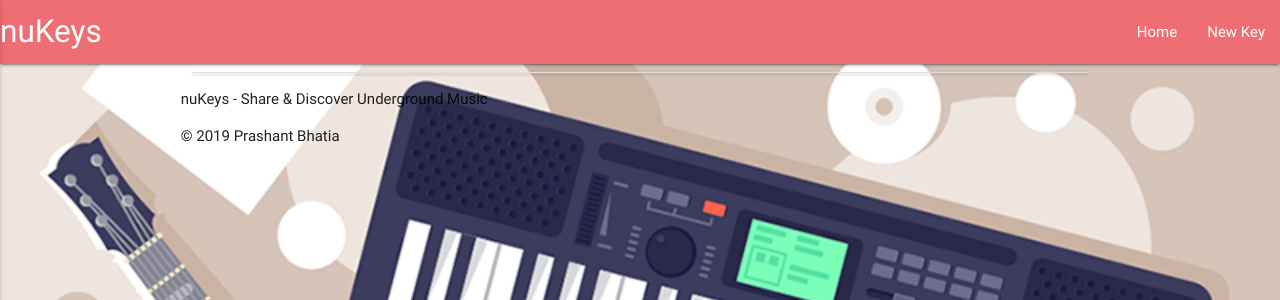
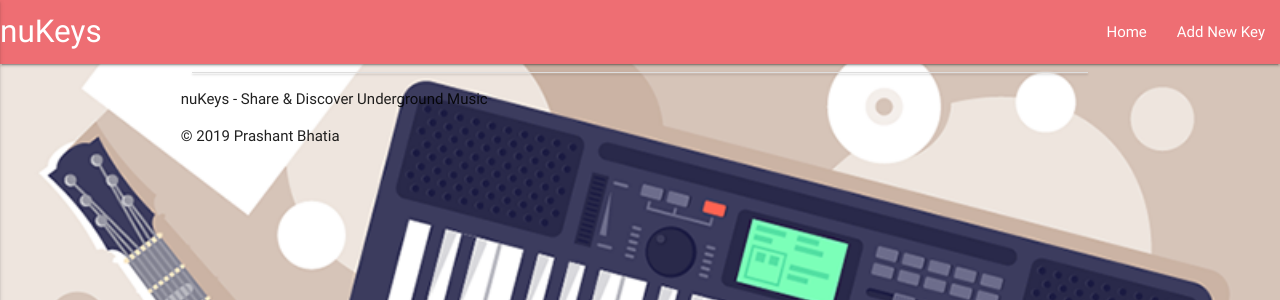
Before and after one commit to Prashant2204/nukeys, a Flask app: page / in a window 1280 px wide. Shown: the top 300 px of the page. Run offline with Flask 2, Linux system fonts and the light colour scheme; data that the repository does not hold is empty; some libraries are stand-ins or nearby versions.

Commit message:
Update base.html

```diff
--- a/templates/base.html
+++ b/templates/base.html
@@ -26,7 +26,7 @@
 
                     <li><a href="{{url_for('get_keys')}}">Home</a></li>
 
-                    <li><a href="{{url_for('add_key')}}">New Key</a></li>
+                    <li><a href="{{url_for('add_key')}}">Add New Key</a></li>
 
                 </ul>
 
@@ -34,7 +34,7 @@
 
                     <li><a href="{{url_for('get_keys')}}">Home</a></li>
 
-                    <li><a href="{{url_for('add_key')}}">New Key</a></li>
+                    <li><a href="{{url_for('add_key')}}">Add New Key</a></li>
 
                 </ul>
 
```
